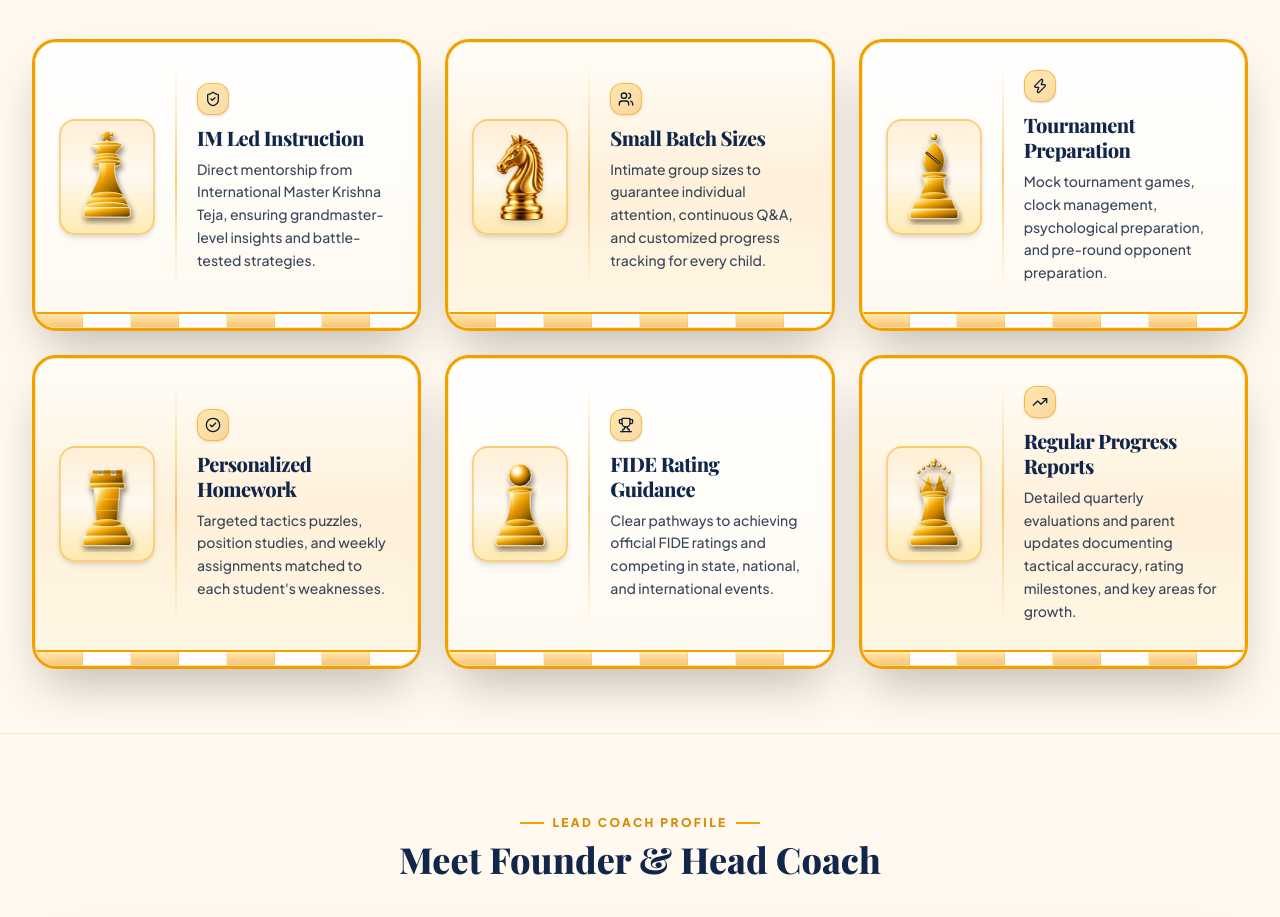
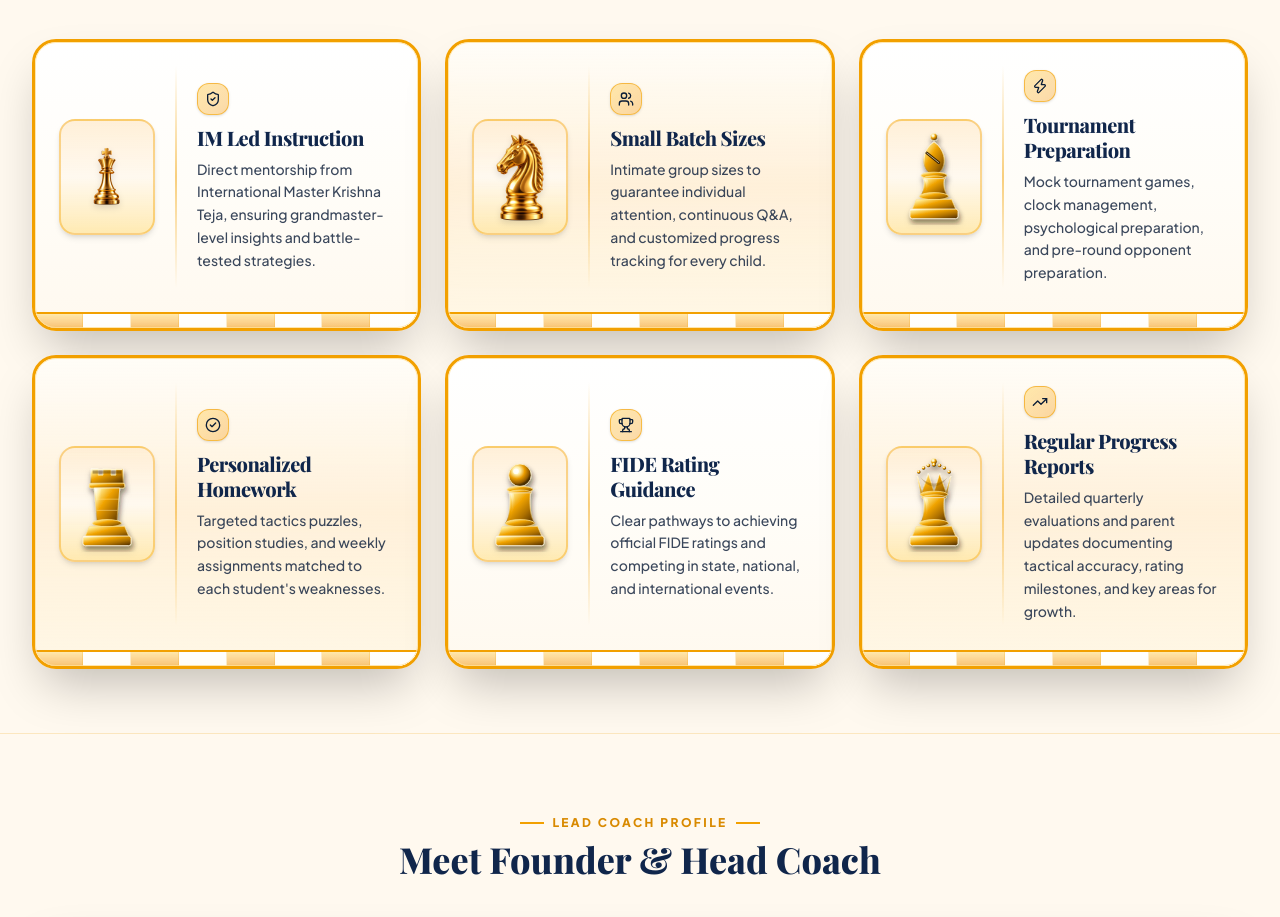
Before and after one commit to Klavanya0704/VelocityChess, a React (Vite) app: page /about in a window 1280 px wide. Shown: the part 1860-2777 px from the top of the page. Built offline with nearby package versions, Linux system fonts and the light colour scheme; a web font is replaced by a local one.

Commit message:
Replace King piece graphic with the official 3D Gold King image asset uploaded by the user

```diff
--- a/src/pages/AboutPage.tsx
+++ b/src/pages/AboutPage.tsx
@@ -21,6 +21,16 @@ import {
 /* PROMINENT 3D METALLIC GOLD CHESS PIECE SCULPTURE SVG / IMAGE COMPONENT */
 const GoldChessPiece3D: React.FC<{ piece: string; className?: string }> = ({ piece, className = "w-16 h-24" }) => {
   const p = piece.toLowerCase();
+
+  if (p === 'king') {
+    return (
+      <img
+        src="/assets/3d_gold_king.png"
+        alt="3D Gold King Piece"
+        className={`${className} object-contain filter drop-shadow-md`}
+      />
+    );
+  }
 
   if (p === 'knight') {
     return (
```
